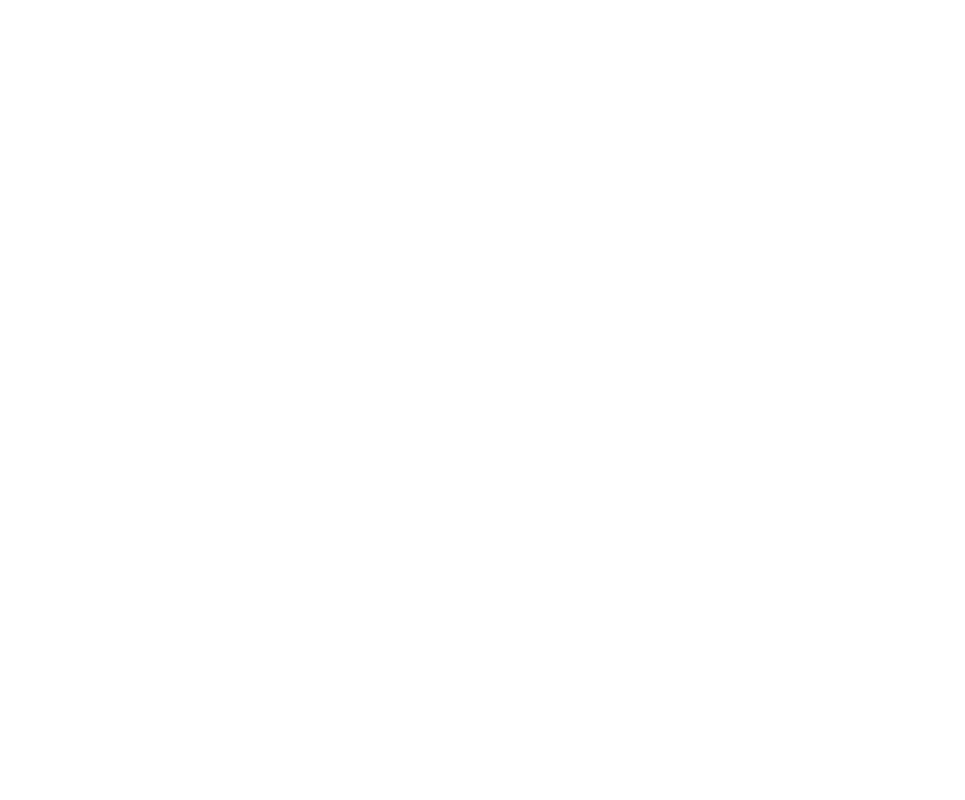
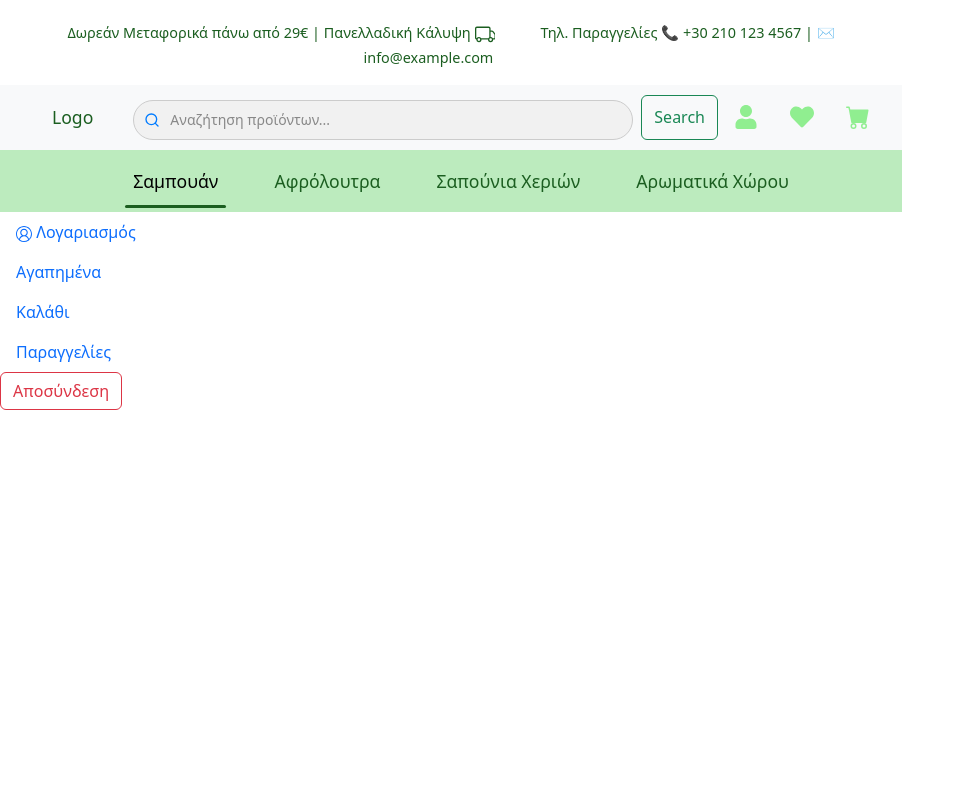
Before and after one commit to MR-Liakos/Project-E-Shop, a React (Vite) app in the folder Project/Frontend/app/: page /Account in a window 1280 px wide. Before the commit this address had no page. Shown: the top 800 px of the page, without its empty margins (0-965 px from the left). Built offline with nearby package versions, Linux system fonts and the light colour scheme.

Commit message:
ACCOUNT PAGE

```diff
--- a/Project/Frontend/app/src/App.jsx
+++ b/Project/Frontend/app/src/App.jsx
@@ -4,6 +4,8 @@
 import LovedAuth from "./Components/Pages/LovedAuth"
 import LovedNotAuth from "./Components/Pages/LovedNotAuth"
 import Cart from "./Components/Pages/Cart"
+import Account from "./Components/Pages/Account"
+
 function App() {
 
   return (
@@ -14,6 +16,8 @@
         <Route path="/LovedAuth" element={<LovedAuth/>}/>
         <Route path="/LovedNotAuth" element={<LovedNotAuth/>}/>
         <Route path="/Cart" element={<Cart/>}/>
+        <Route path="/Account" element={<Account/>}/>
+
 
       </Routes>
     </>
--- a/Project/Frontend/app/src/Components/Navbars/Navbar.jsx
+++ b/Project/Frontend/app/src/Components/Navbars/Navbar.jsx
@@ -38,7 +38,7 @@
 
                 <div className="collapse navbar-collapse" id="navbarNavDropdown">
                     <ul className="navbar-nav mx-auto">
-                        <CustomLink to="/Sampouan">Σαμπουάν</CustomLink>
+                        <CustomLink to="/Account">Σαμπουάν</CustomLink>
                         <CustomLink to="/Afroloutra">Αφρόλουτρα</CustomLink>
                         <CustomLink to="/SapouniaXeriwn">Σαπούνια Χεριών</CustomLink>
                         <CustomLink to="/ArwmatikaXwrou">Αρωματικά Χώρου</CustomLink>
--- /dev/null
+++ b/Project/Frontend/app/src/Components/Pages/Account.jsx
@@ -0,0 +1,38 @@
+import React from 'react'
+import { FaCartPlus } from "react-icons/fa";
+import TopNavbar from '../Navbars/TopNavbar';
+import Navbar from '../Navbars/Navbar';
+import Footer from '../Navbars/Footer';
+import { VscAccount } from "react-icons/vsc";
+
+const Account = () => {
+    return (
+        <>
+            <TopNavbar />
+            <Navbar />
+            <div className="home-container">
+                <ul class="nav flex-column">
+                    <li class="nav-item">
+                        <a class="nav-link active" aria-current="page" href="#" ><VscAccount /> Λογαριασμός</a>
+                    </li>
+                    <li class="nav-item">
+                        <a class="nav-link" href="#">Αγαπημένα</a>
+                    </li>
+                    <li class="nav-item">
+                        <a class="nav-link" href="#">Καλάθι</a>
+                    </li>
+                    <li class="nav-item">
+                        <a class="nav-link" href="#">Παραγγελίες</a>
+                    </li>
+                    <li class="nav-item">
+                        <button type="button" class="btn btn-outline-danger">Αποσύνδεση</button>
+                    </li>
+                </ul>
+                <Footer />
+            </div>
+
+
+        </>
+    )
+}
+export default Account
--- a/Project/Frontend/app/src/Components/SmallComponents/LoginForm.jsx
+++ b/Project/Frontend/app/src/Components/SmallComponents/LoginForm.jsx
@@ -7,7 +7,7 @@
 
 
 export default function LoginForm() {
-
+  axios.defaults.withCredentials = true;
   const [formData, setFormData] = useState({
     email: "",
     password: ""
@@ -33,11 +33,11 @@
     setIsLoading(true);
 
     try {
-      const response = await axios.post("http://127.0.0.1:8000/api/token/", formData);
+      const response = await axios.post("http://127.0.0.1:8000/api/token/", formData,{withCredentials:true});
       console.log("Success!", response.data);
       setSuccessMessage("Login Successful!");
-      //localStorage.setItem("accessToken", response.data.tokens.access);// exv error an ta svisv tha figei
-      //localStorage.setItem("refreshToken", response.data.tokens.refresh);//
+      localStorage.setItem("accessToken", response.data.access);// ta apothikeuei local browser
+      localStorage.setItem("refreshToken", response.data.refresh);
     }
     catch (error) {
       console.log("Error during Login!", error); // Log the full error object
```
Also changed, not shown: Project/Frontend/app/src/Components/Pages/Account.css (added).
